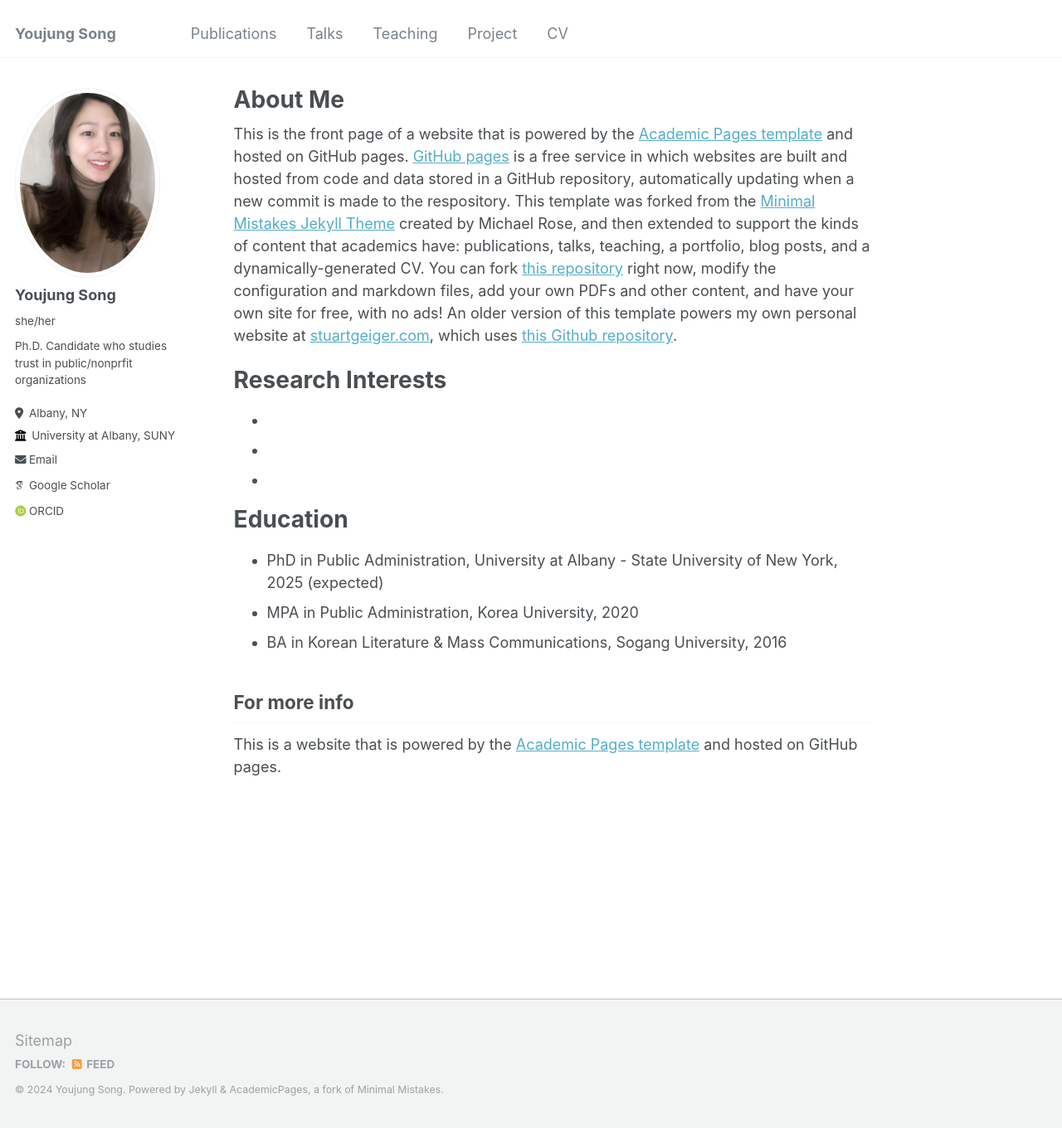
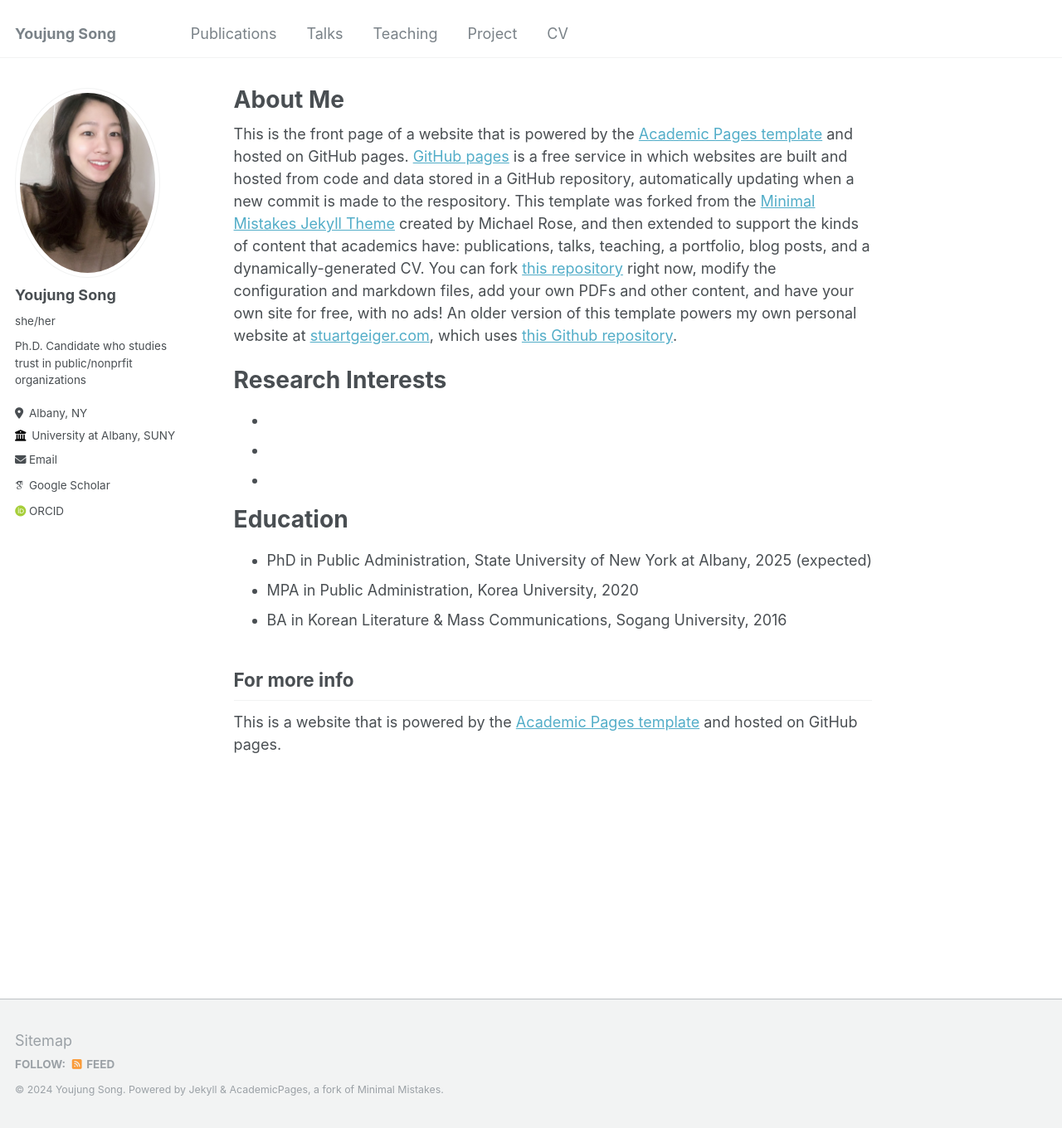
Before and after one commit to youjung-song/Youjung-song.github.io, a Jekyll site: the page built from _pages/about.md, in a window 1280 px wide and 1360 px high. Shown: the whole window at 83% size. Built offline with Jekyll 4.4.1, drawn with Linux system fonts in a browser that asks for light colours; some web fonts are replaced.

Commit message:
Update about.md

```diff
--- a/_pages/about.md
+++ b/_pages/about.md
@@ -17,7 +17,7 @@ Research Interests
 
 Education
 ======
-* PhD in Public Administration, University at Albany - State University of New York, 2025 (expected)
+* PhD in Public Administration, State University of New York at Albany, 2025 (expected)
 * MPA in Public Administration, Korea University, 2020
 * BA in Korean Literature & Mass Communications, Sogang University, 2016
 
```
